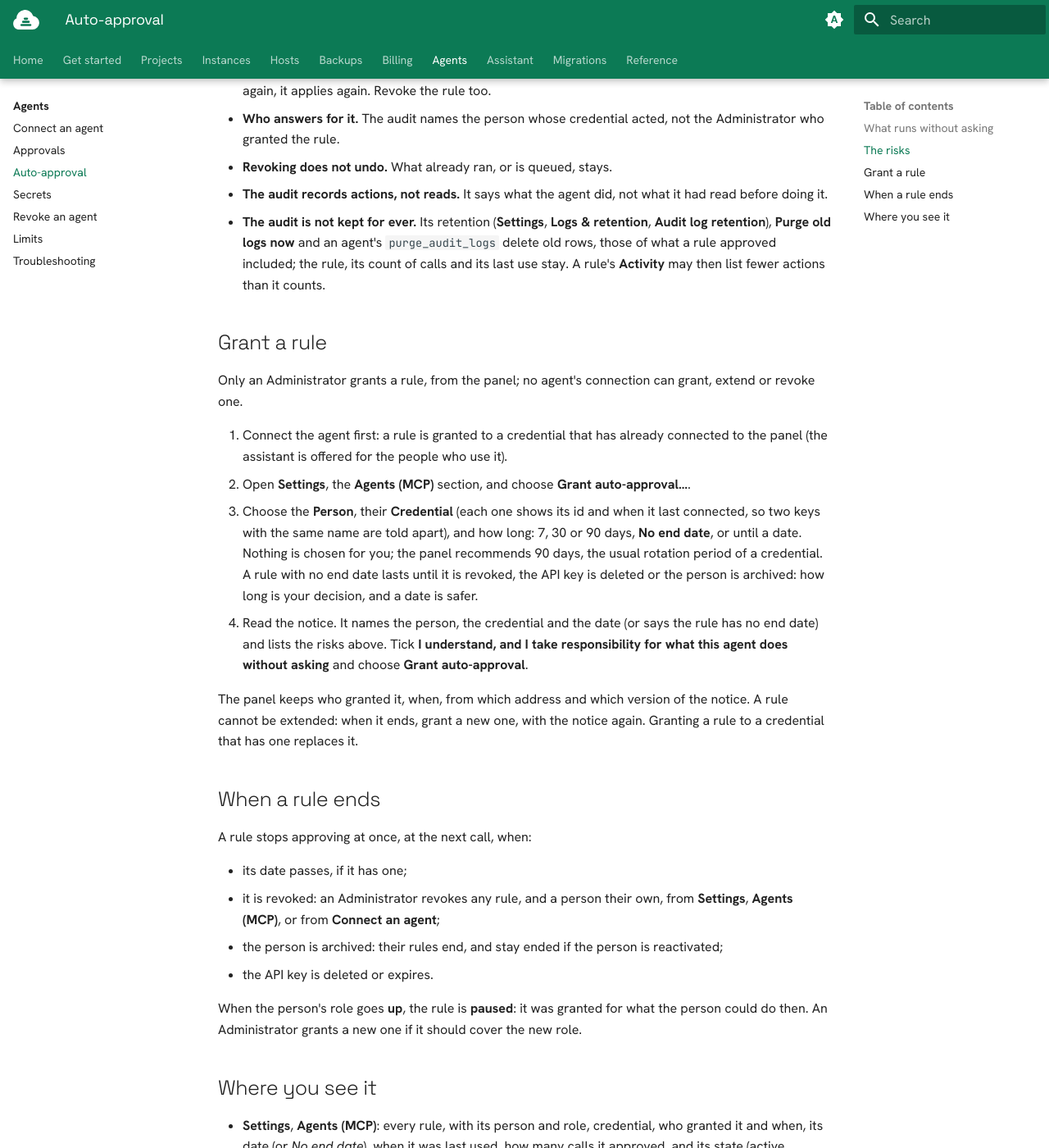
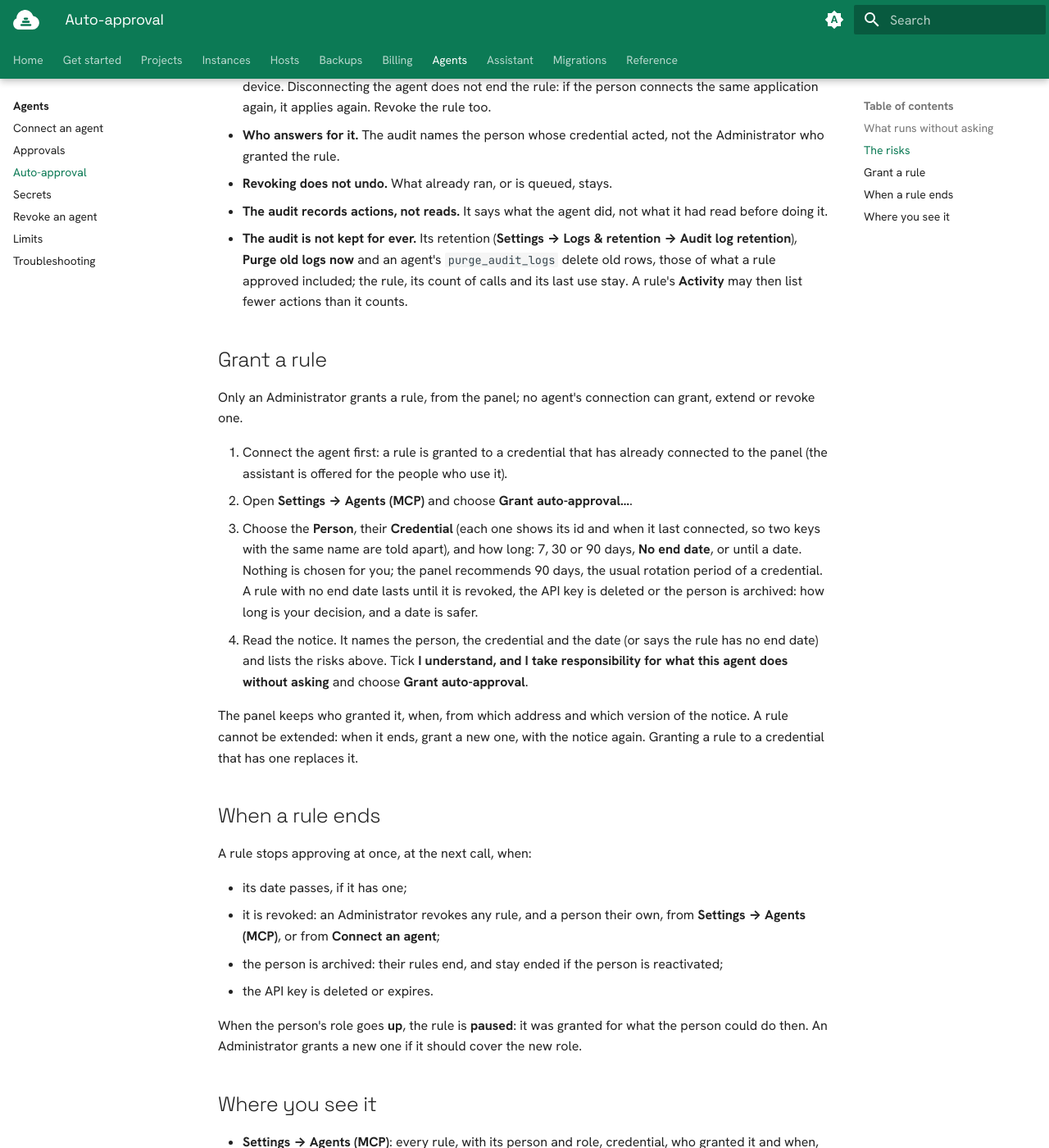
Before and after one commit to incubacloud/incubacloud, an MkDocs documentation site: the page built from docs/user/docs/agents/auto-approval.md, in a window 1280 px wide and 1400 px high, scrolled down 1668 px. Shown: the whole window at 82% size. Built offline with MkDocs 1.6.1 and Material for MkDocs 9.7.7, drawn with Linux system fonts in a browser that asks for light colours; plug-ins that fetch from the network failed and are left out; some of the changed text lies outside the part shown.

Commit message:
[DOC] incubacloud: the user guide writes every path in Settings with arrows, Settings → section, as most of it already did

```diff
--- a/docs/user/docs/agents/auto-approval.md
+++ b/docs/user/docs/agents/auto-approval.md
@@ -30,7 +30,7 @@
 
 !!! info "IncubaCloud SaaS"
     Auto-approval is not available yet on the panels of IncubaCloud SaaS:
-    **Settings**, **Agents (MCP)** says so, and a grant is refused. Once it is,
+    **Settings → Agents (MCP)** says so, and a grant is refused. Once it is,
     charges are the exception you choose: the actions that charge money —
     orders, purchases, plan changes billed to your account — stay out of a
     rule unless you tick **Include charges** when you grant it. Without it
@@ -79,8 +79,8 @@
 - **Revoking does not undo.** What already ran, or is queued, stays.
 - **The audit records actions, not reads.** It says what the agent did, not what
   it had read before doing it.
-- **The audit is not kept for ever.** Its retention (**Settings**, **Logs & retention**,
-  **Audit log retention**), **Purge old logs now** and an agent's `purge_audit_logs` delete
+- **The audit is not kept for ever.** Its retention (**Settings → Logs & retention →
+  Audit log retention**), **Purge old logs now** and an agent's `purge_audit_logs` delete
   old rows, those of what a rule approved included; the rule, its count of
   calls and its last use stay. A rule's **Activity** may then list fewer
   actions than it counts.
@@ -92,7 +92,7 @@
 
 1. Connect the agent first: a rule is granted to a credential that has already
    connected to the panel (the assistant is offered for the people who use it).
-2. Open **Settings**, the **Agents (MCP)** section, and choose **Grant auto-approval…**.
+2. Open **Settings → Agents (MCP)** and choose **Grant auto-approval…**.
 3. Choose the **Person**, their **Credential** (each one shows its id and when
    it last connected, so two keys with the same name are told apart), and how
    long: 7, 30 or 90 days, **No end date**, or until a date. Nothing is chosen
@@ -115,7 +115,7 @@
 
 - its date passes, if it has one;
 - it is revoked: an Administrator revokes any rule, and a person their own,
-  from **Settings**, **Agents (MCP)**, or from **Connect an agent**;
+  from **Settings → Agents (MCP)**, or from **Connect an agent**;
 - the person is archived: their rules end, and stay ended if the person is
   reactivated;
 - the API key is deleted or expires.
@@ -126,7 +126,7 @@
 
 ## Where you see it
 
-- **Settings**, **Agents (MCP)**: every rule, with its person and role, credential,
+- **Settings → Agents (MCP)**: every rule, with its person and role, credential,
   who granted it and when, its date (or *No end date*), when it was last used,
   how many calls it approved, and its state (active, paused, expired or revoked). **Activity**
   lists what the rule approved, with its grant and its end.
```
Also changed, not shown: docs/user/docs/agents/limits.md (+1 -1 lines), docs/user/docs/agents/troubleshooting.md (+2 -2 lines), docs/user/docs/assistant/settings.md (+1 -1 lines).
